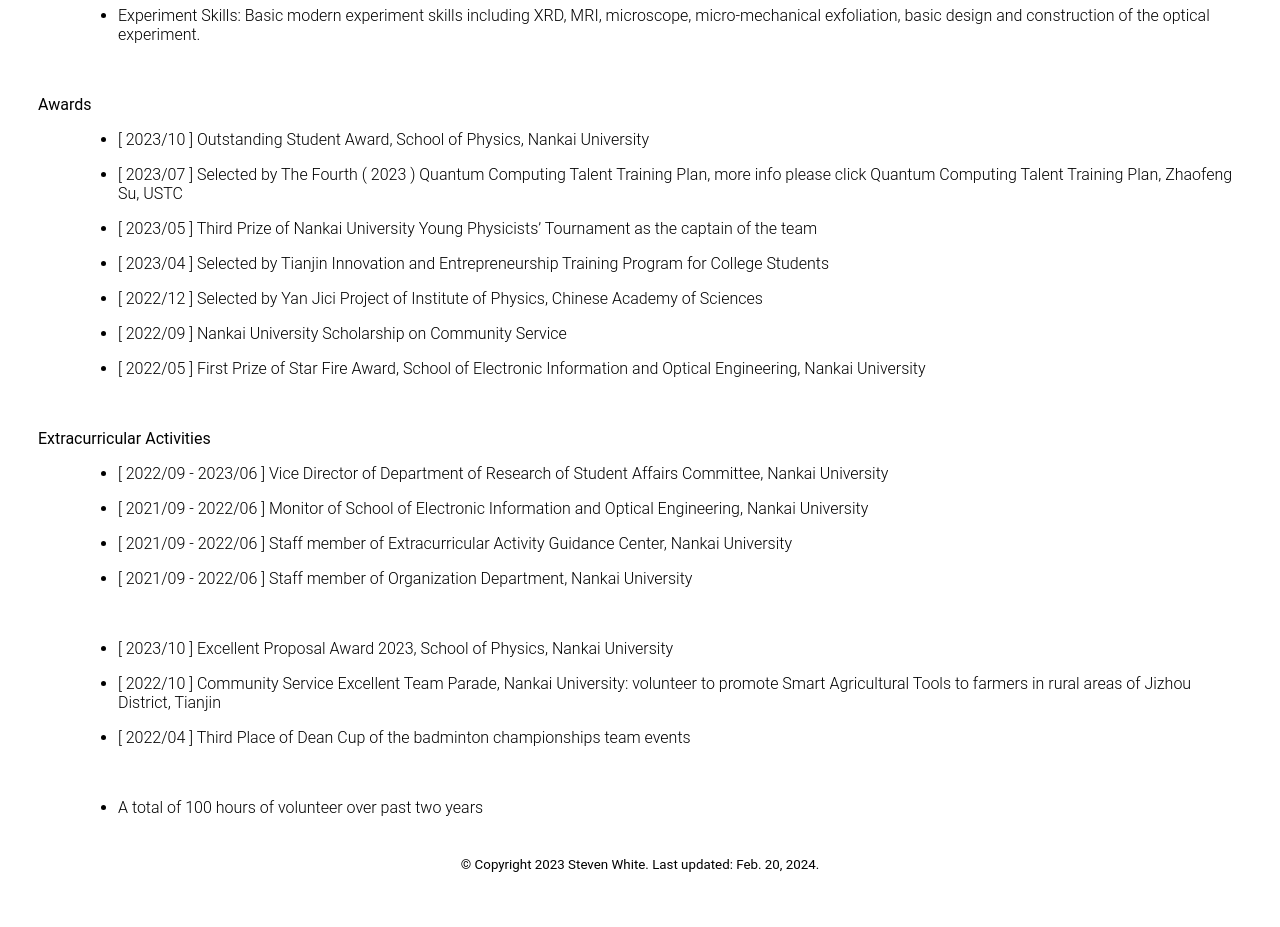
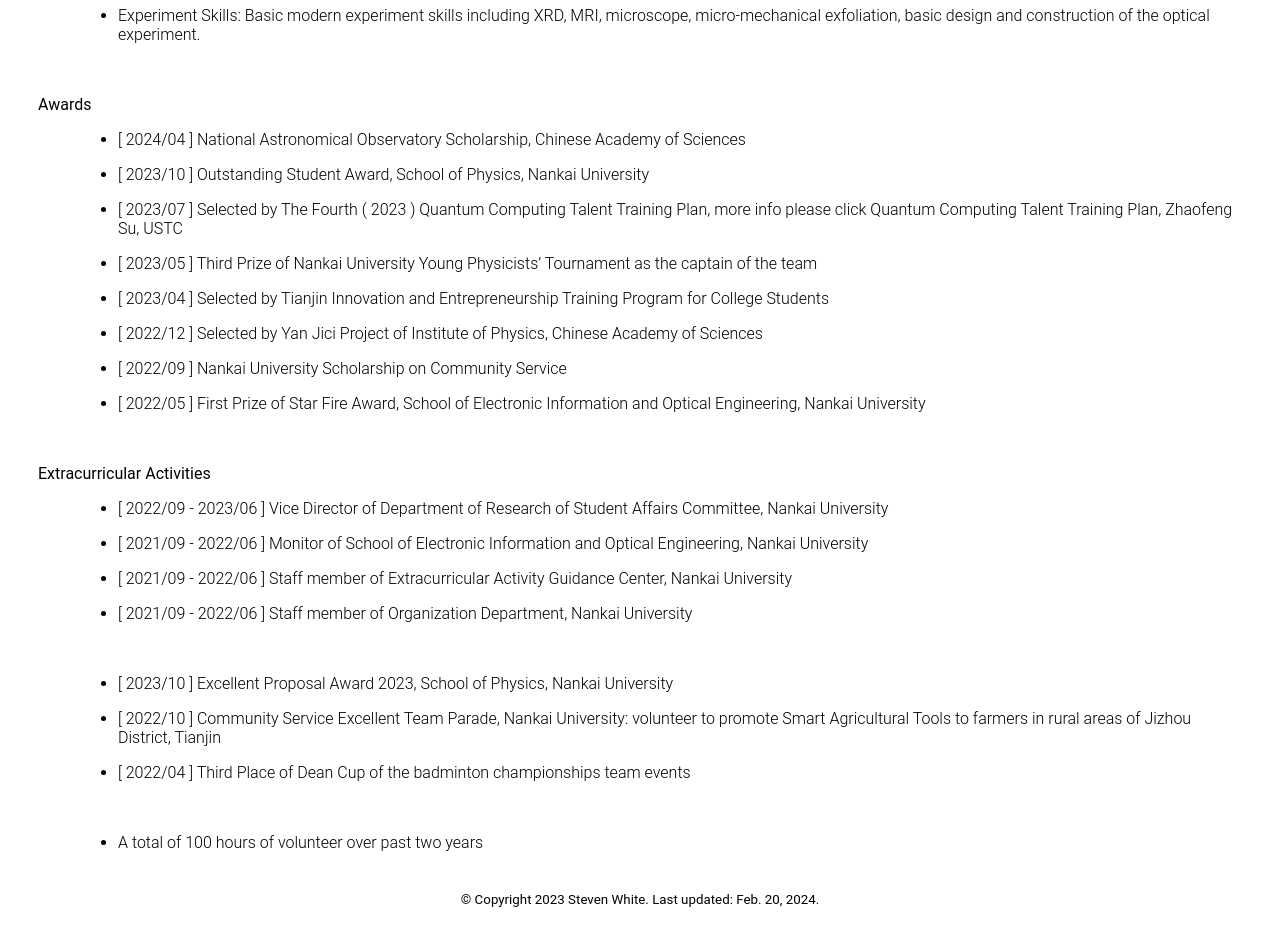
Before and after one commit to lstevenwhite/lstevenwhite.github.io, a plain HTML site: page index.html in a window 1280 px wide. Shown: the part 1880-2807 px from the top of the page. Drawn offline with Linux system fonts and the light colour scheme.

Commit message:
更新award

```diff
--- a/lstevenwhite.html
+++ b/index.html
@@ -122,6 +122,7 @@
         <dl>
             <dt><h2 id="awards" style="font-size: medium; font-weight: 400;">Awards</h2></dt>
             <dd><ul>
+     <li><p class="date">[ 2024/04 ] National Astronomical Observatory Scholarship, Chinese Academy of Sciences</p></li>
 				<li><p class="date">[ 2023/10 ] Outstanding Student Award, School of Physics, Nankai University</p></li>
 				<li><p class="date">[ 2023/07 ] Selected by The Fourth ( 2023 ) Quantum Computing Talent Training Plan, more info please click <a href="https://faculty.ustc.edu.cn/zfsu/zh_CN/zhym/593642/list/index.htm" style="text-decoration: none;">Quantum Computing Talent Training Plan, Zhaofeng Su, USTC</a></p></li>
 
```
